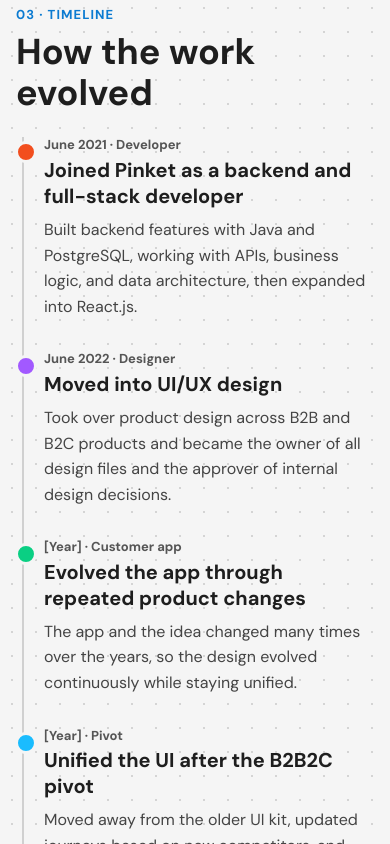
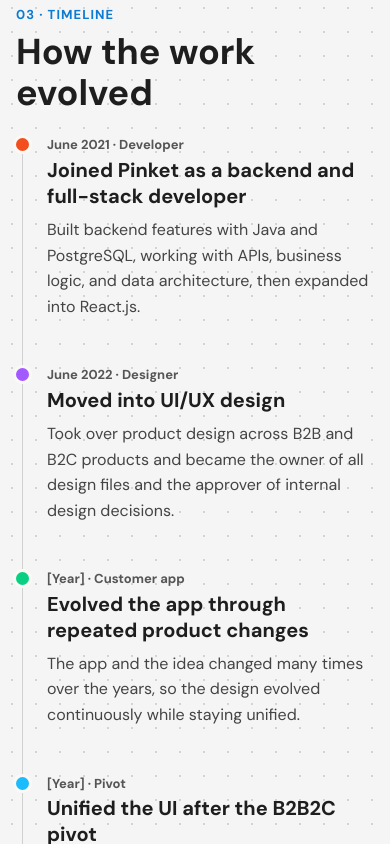
Before and after one commit to ArminRouhanian/armins-portfolio, a React (Vite) app: page /works/pinket-customer in a window 390 px wide. Shown: the part 3700-4544 px from the top of the page. Built offline with nearby package versions, Linux system fonts and the light colour scheme.

Commit message:
fix(timeline): center dots with odd pixel parity and enlarge dot size

```diff
--- a/src/components/project/ProjectTimeline/ProjectTimeline.module.css
+++ b/src/components/project/ProjectTimeline/ProjectTimeline.module.css
@@ -9,9 +9,12 @@
 }
 
 .track {
+  --line-width: 1px;
+  --track-gap: 32px;
+  --dot-size: 19px;
   margin-left: 8px;
-  padding-left: 32px;
-  border-left: 2px solid var(--color-border-subtle);
+  padding-left: var(--track-gap);
+  border-left: var(--line-width) solid var(--color-border-subtle);
   display: flex;
   flex-direction: column;
   gap: 40px;
@@ -23,12 +26,13 @@
 
 .dot {
   position: absolute;
-  left: -41px;
-  top: 4px;
-  width: 16px;
-  height: 16px;
+  left: calc(-1 * var(--track-gap) - (var(--dot-size) + var(--line-width)) / 2);
+  top: -2px;
+  width: var(--dot-size);
+  height: var(--dot-size);
+  box-sizing: border-box;
   border-radius: 50%;
-  border: 3px solid var(--color-bg-alt);
+  border: 3px solid var(--color-bg);
 }
 
 .period {
@@ -65,13 +69,9 @@
   }
 
   .track {
+    --track-gap: 24px;
     margin-left: 6px;
-    padding-left: 20px;
-    gap: 32px;
-  }
-
-  .dot {
-    left: -29px;
+    gap: 48px;
   }
 
   .title {
```
